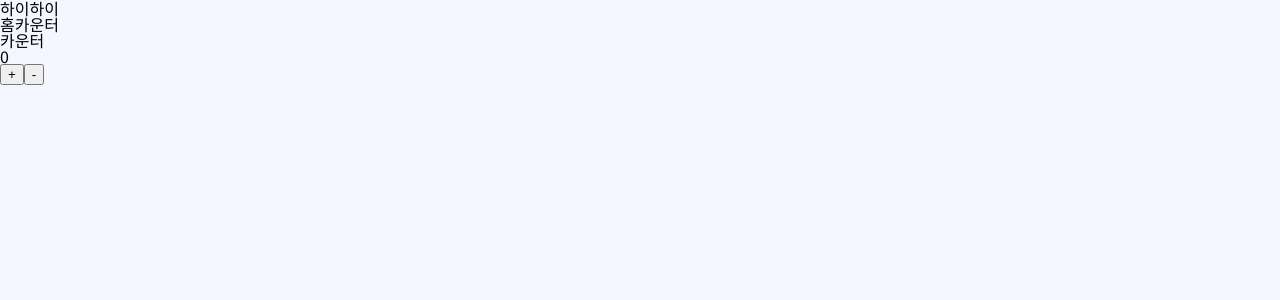
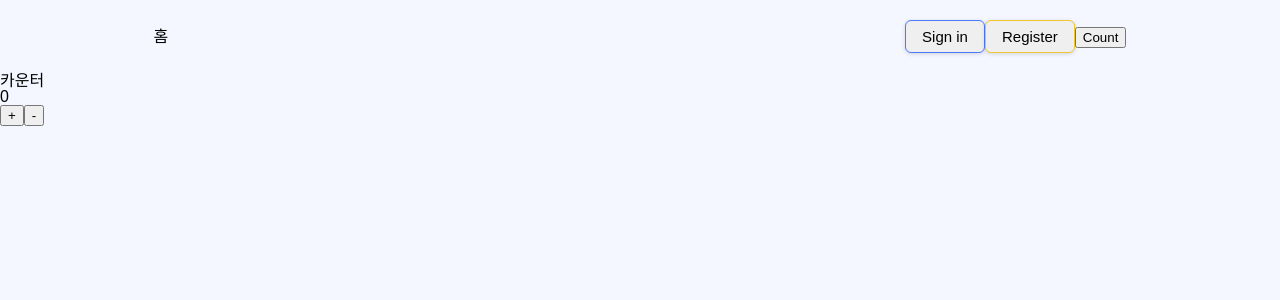
Before and after one commit to seows2/back-server-demo, a React (Create React App) app in the folder client/: page /count in a window 1280 px wide. Shown: the top 300 px of the page. Built offline with nearby package versions, Linux system fonts and the light colour scheme.

Commit message:
feat: 컴포넌트 Layout 추가

```diff
--- a/client/src/App.tsx
+++ b/client/src/App.tsx
@@ -1,18 +1,17 @@
 import { Route, Routes } from 'react-router-dom';
-import Navigation from '@/components/Navigation';
 import CountPage from '@/pages/Count';
 import HomePage from '@/pages/Home';
+import SignInPage from '@/pages/SignIn';
+import SignUpPage from '@/pages/SignUp';
 
 const App = () => {
   return (
     <>
-      <h1>하이하이</h1>
-      <div>
-        <Navigation />
-      </div>
       <Routes>
         <Route path="/" element={<HomePage />} />
         <Route path="/count" element={<CountPage />} />
+        <Route path="/signin" element={<SignInPage />} />
+        <Route path="/signup" element={<SignUpPage />} />
       </Routes>
     </>
   );
--- a/client/src/components/Navigation/index.tsx
+++ /dev/null
@@ -1,13 +0,0 @@
-import { FC } from 'react';
-import { Link } from 'react-router-dom';
-
-const Navigation: FC = () => {
-  return (
-    <>
-      <Link to="/">홈</Link>
-      <Link to="/count">카운터</Link>
-    </>
-  );
-};
-
-export default Navigation;
--- /dev/null
+++ b/client/src/components/common/Gnb/index.style.ts
@@ -0,0 +1,26 @@
+import styled, { css } from 'styled-components';
+
+export const Nav = styled.nav`
+  display: flex;
+  justify-content: space-between;
+  align-items: center;
+  padding: 20px 12%;
+`;
+
+const commonButtonStyle = css`
+  padding: 7px 16px;
+  font-size: 15px;
+  border-radius: 6px;
+  box-shadow: 0px 1px 4px rgba(0, 0, 0, 0.15);
+`;
+
+export const SignInButton = styled.button`
+  ${commonButtonStyle};
+  border: 1px solid ${({ theme }) => theme.colorPrimary};
+`;
+
+export const SignUpButton = styled.button`
+  ${commonButtonStyle};
+  border: 1px solid ${({ theme }) => theme.colorSub};
+  color: $(({theme}) => theme.colorWhite);
+`;
--- /dev/null
+++ b/client/src/components/common/Gnb/index.tsx
@@ -0,0 +1,25 @@
+import { FC } from 'react';
+import { Link } from 'react-router-dom';
+
+import * as S from './index.style';
+
+const Gnb: FC = () => {
+  return (
+    <S.Nav>
+      <Link to={'/'}>홈</Link>
+      <div>
+        <Link to={'/signin'}>
+          <S.SignInButton type="button">Sign in</S.SignInButton>
+        </Link>
+        <Link to={'/signup'}>
+          <S.SignUpButton type="button">Register</S.SignUpButton>
+        </Link>
+        <Link to={'/count'}>
+          <button type="button">Count</button>
+        </Link>
+      </div>
+    </S.Nav>
+  );
+};
+
+export default Gnb;
--- /dev/null
+++ b/client/src/components/common/Layout/index.tsx
@@ -0,0 +1,17 @@
+import { FC } from 'react';
+import Gnb from '../Gnb';
+
+type Props = {
+  children: React.ReactNode;
+};
+
+const Layout: FC<Props> = ({ children }) => {
+  return (
+    <>
+      <Gnb />
+      <main>{children}</main>
+    </>
+  );
+};
+
+export default Layout;
--- a/client/src/pages/Count/index.tsx
+++ b/client/src/pages/Count/index.tsx
@@ -1,4 +1,5 @@
 import { useCountValue, useSetCount } from '@/atoms/countState';
+import Layout from '@/components/common/Layout';
 
 const CountPage = () => {
   const count = useCountValue();
@@ -7,14 +8,14 @@ const CountPage = () => {
   const plus = () => setCount(count + 1);
   const minus = () => setCount(count - 1);
   return (
-    <>
+    <Layout>
       <h1>카운터</h1>
       <h2>{count}</h2>
       <div>
         <button onClick={plus}>+</button>
         <button onClick={minus}>-</button>
       </div>
-    </>
+    </Layout>
   );
 };
 
--- a/client/src/pages/Home/index.tsx
+++ b/client/src/pages/Home/index.tsx
@@ -1,6 +1,6 @@
-import { useCountValue } from '@/atoms/countState';
+import Layout from '@/components/common/Layout';
 
 const HomePage = () => {
-  return <div>홈 </div>;
+  return <Layout>홈 페이지</Layout>;
 };
 export default HomePage;
--- /dev/null
+++ b/client/src/pages/SignIn/index.tsx
@@ -0,0 +1,6 @@
+import Layout from '@/components/common/Layout';
+
+const SignInPage = () => {
+  return <Layout>로그인 페이지</Layout>;
+};
+export default SignInPage;
--- /dev/null
+++ b/client/src/pages/SignUp/index.tsx
@@ -0,0 +1,6 @@
+import Layout from '@/components/common/Layout';
+
+const SignUpPage = () => {
+  return <Layout>회원가입 페이지</Layout>;
+};
+export default SignUpPage;
```
Also changed, not shown: client/src/pages/Profile.jsx (deleted, +0 -19 lines).
